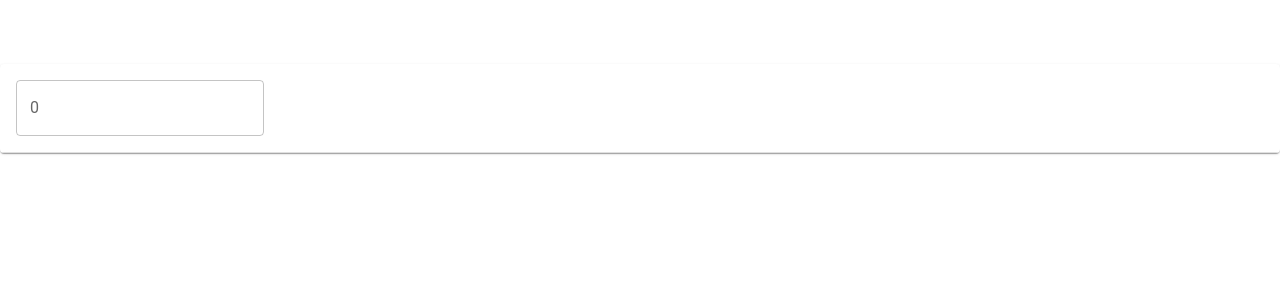
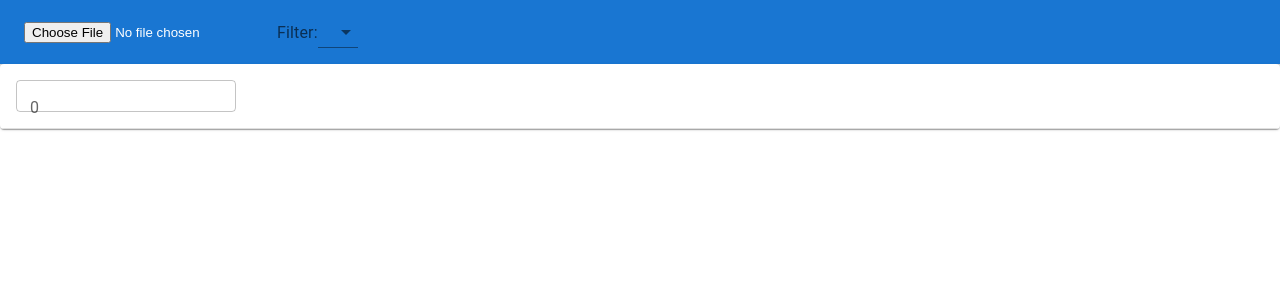
Before and after one commit to compzombie/onetenparts, a React (Create React App) app in the folder otp-gui/: page / in a window 1280 px wide. Shown: the top 300 px of the page. Built offline with nearby package versions, Linux system fonts and the light colour scheme.

Commit message:
File picker and filter selecor added

```diff
--- a/otp-gui/package.json
+++ b/otp-gui/package.json
@@ -5,6 +5,7 @@
   "dependencies": {
     "@emotion/react": "^11.7.1",
     "@emotion/styled": "^11.6.0",
+    "@material-ui/core": "^4.12.3",
     "@mui/material": "^5.2.7",
     "@testing-library/jest-dom": "^5.16.1",
     "@testing-library/react": "^12.1.2",
--- a/otp-gui/src/App.js
+++ b/otp-gui/src/App.js
@@ -1,12 +1,12 @@
 import logo from './logo.svg';
 import './App.css';
 import Grid from './components/Grid.js'
-import OptionsDrawer from './components/OptionsDrawer';
+import OptionsBar from './components/OptionsBar';
 
 function App() {
   return (
     <div className="App">
-      <OptionsDrawer />
+      <OptionsBar />
       <Grid />
     </div>
   );
--- /dev/null
+++ b/otp-gui/src/components/OptionsBar.js
@@ -0,0 +1,57 @@
+import React, { useState } from 'react';
+import MuiAppBar from '@mui/material/AppBar';
+import IconButton from '@mui/material/IconButton';
+import AppBar from '@mui/material/AppBar';
+import Box from '@mui/material/Box';
+import Toolbar from '@mui/material/Toolbar';
+import Typography from '@mui/material/Typography';
+import Button from '@mui/material/Button';
+import MenuItem from '@material-ui/core/MenuItem';
+import FormHelperText from '@material-ui/core/FormHelperText';
+import FormControl from '@material-ui/core/FormControl';
+import Select from '@material-ui/core/Select';
+
+import InputLabel from '@mui/material/InputLabel';
+
+
+function OptionsBar(props) {
+
+    const [open, setOpen] = React.useState(false)
+    const handleDrawerOpen = () => {
+        setOpen(true)
+    };
+    const handleDrawerClose = () => {
+        setOpen(false)
+    };
+
+
+    return (
+        <Box sx={{ flexGrow: 1 }}>
+            <AppBar position="static">
+                <Toolbar>
+                    <input type="file" />
+                    <InputLabel>Filter:</InputLabel>
+                        <Select >
+                            <MenuItem value={0}>States</MenuItem>
+                            <MenuItem value={1}>Binary</MenuItem>
+                            <MenuItem value={2}>Domain</MenuItem>
+                        </Select>
+                    {/*
+                    <Select
+                        labelId="demo-simple-select-label"
+                        id="demo-simple-select"
+                        value={open}
+                        onChange={setOpen(!open)}
+                    >
+                        <MenuItem value={10}>Ten</MenuItem>
+                        <MenuItem value={20}>Twenty</MenuItem>
+                        <MenuItem value={30}>Thirty</MenuItem>
+                    </Select>
+                    */}
+                </Toolbar>
+            </AppBar>
+        </Box>
+    );
+}
+
+export default OptionsBar
--- a/otp-gui/src/components/OptionsDrawer.js
+++ /dev/null
@@ -1,33 +0,0 @@
-import { Drawer, Toolbar } from '@mui/material';
-import React, { useState } from 'react';
-import MuiAppBar from '@mui/material/AppBar';
-import IconButton from '@mui/material/IconButton';
-
-
-function OptionsDrawer(props) {
-
-    const [open, setOpen] = React.useState(false)
-    const handleDrawerOpen = () => {
-        setOpen(true)
-    };
-    const handleDrawerClose = () => {
-        setOpen(false)
-    };
-
-    return (
-        <div>
-            <Toolbar>
-                <IconButton onClick={handleDrawerOpen}>
-
-                </IconButton>
-            </Toolbar>
-
-            <Drawer variant="persistent" anchor="left" open={open}>
-                    <IconButton onClick={handleDrawerClose}>
-                    </IconButton>
-            </Drawer>
-        </div>
-    );
-}
-
-export default OptionsDrawer
```
